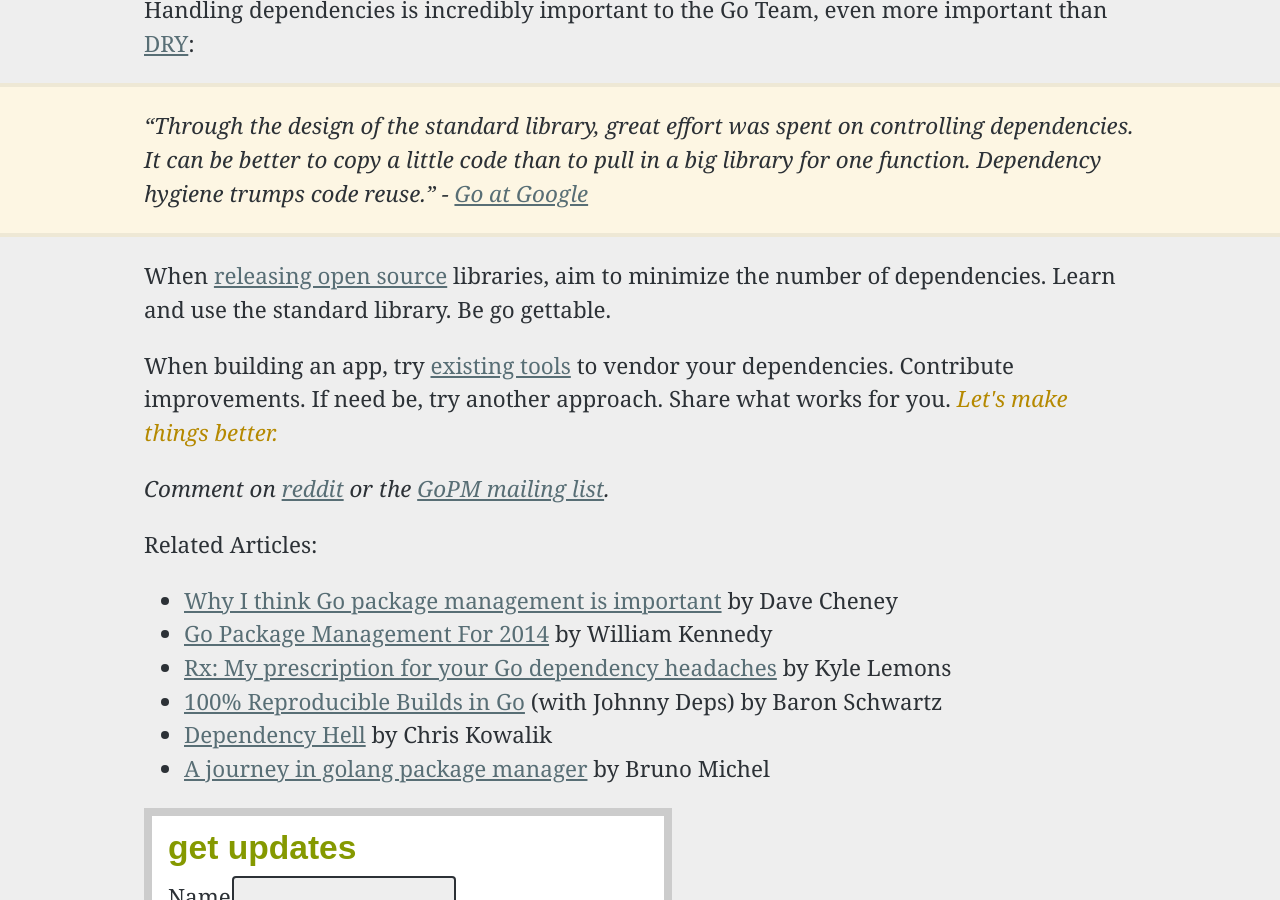
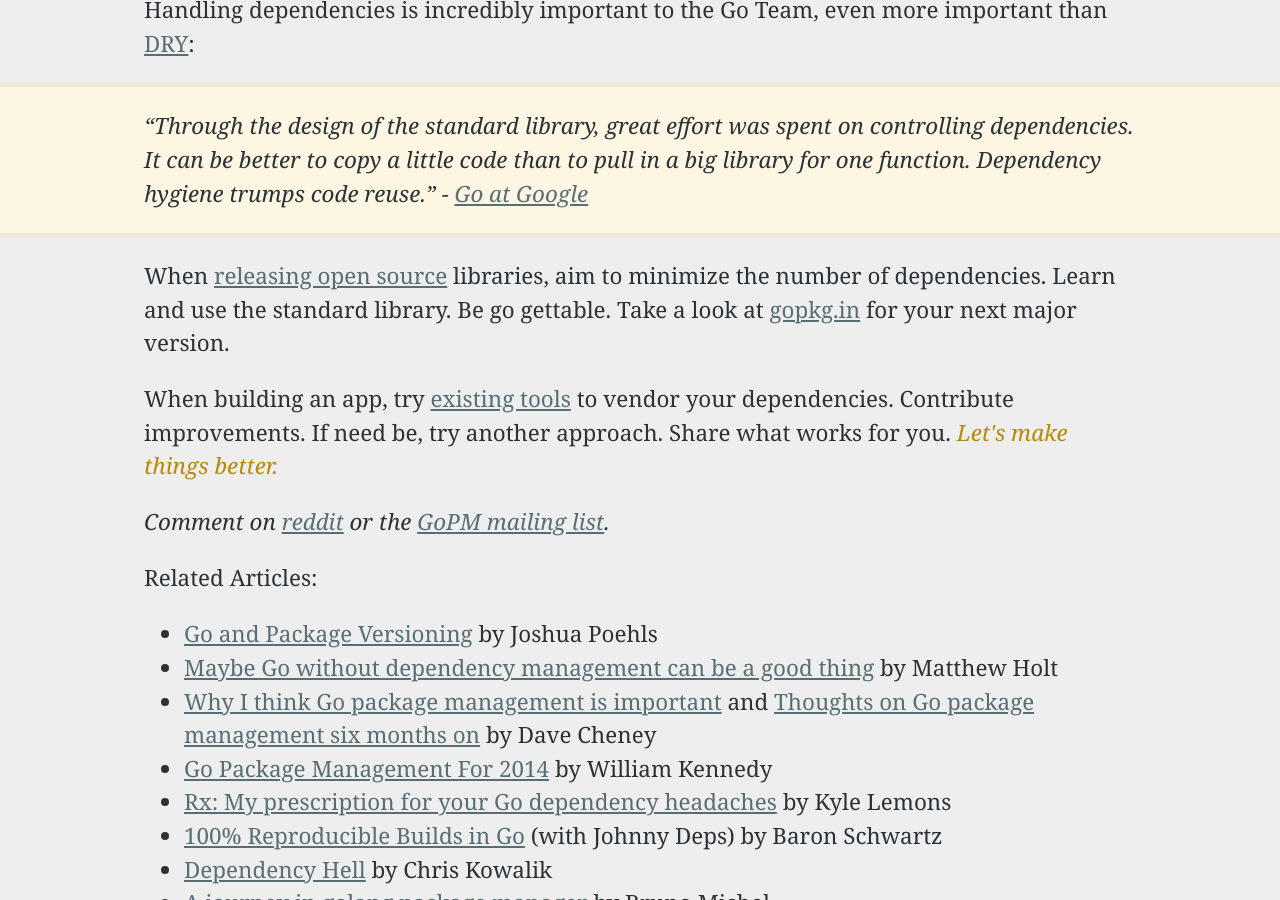
Before and after one commit to nathany/nathany.com, a Jekyll site: the page built from _posts/2013-07-25-go-packages.md, in a window 1280 px wide and 900 px high, scrolled down 7426 px. Built offline with Jekyll 4.4.1, drawn with Linux system fonts in a browser that asks for light colours; Markdown is read by kramdown in place of the engine named in the settings; comment, search, counter and statistics services are not loaded; some of the changed text lies outside the part shown.

Commit message:
link to additional Go packaging articles

```diff
--- a/_posts/2013-07-25-go-packages.md
+++ b/_posts/2013-07-25-go-packages.md
@@ -126,7 +126,7 @@ Handling dependencies is incredibly important to the Go Team, even more importan
 
 > "Through the design of the standard library, great effort was spent on controlling dependencies. It can be better to copy a little code than to pull in a big library for one function. Dependency hygiene trumps code reuse." - [Go at Google](http://talks.golang.org/2012/splash.article#TOC_7.)
 
-When [releasing open source](/os-release) libraries, aim to minimize the number of dependencies. Learn and use the standard library. Be go gettable.
+When [releasing open source](/os-release) libraries, aim to minimize the number of dependencies. Learn and use the standard library. Be go gettable. Take a look at [gopkg.in](http://labix.org/gopkg.in) for your next major version.
 
 When building an app, try [existing tools][tools] to vendor your dependencies. Contribute improvements. If need be, try another approach. Share what works for you. <mark>Let's make things better.</mark>
 
@@ -134,7 +134,9 @@ When building an app, try [existing tools][tools] to vendor your dependencies. C
 
 Related Articles:
 
-* [Why I think Go package management is important](http://dave.cheney.net/2013/10/10/why-i-think-go-package-management-is-important) by Dave Cheney
+* [Go and Package Versioning](http://zduck.com/2014/go-and-package-versioning/) by Joshua Poehls
+* [Maybe Go without dependency management can be a good thing](http://mwholt.blogspot.ca/2014/03/maybe-go-without-dependency-management.html) by Matthew Holt
+* [Why I think Go package management is important](http://dave.cheney.net/2013/10/10/why-i-think-go-package-management-is-important) and [Thoughts on Go package management six months on](http://dave.cheney.net/2014/03/22/thoughts-on-go-package-management-six-months-on) by Dave Cheney
 * [Go Package Management For 2014](http://www.goinggo.net/2014/01/go-package-management-for-2014.html) by William Kennedy
 * [Rx: My prescription for your Go dependency headaches](http://kylelemons.net/blog/2012/04/22-rx-for-go-headaches.article) by Kyle Lemons
 * [100% Reproducible Builds in Go](https://vividcortex.com/blog/2013/09/10/100-reproducible-builds-in-go/) (with Johnny Deps) by Baron Schwartz
```
Also changed, not shown: other parts of _posts/2013-07-25-go-packages.md (+1 -1 lines).
